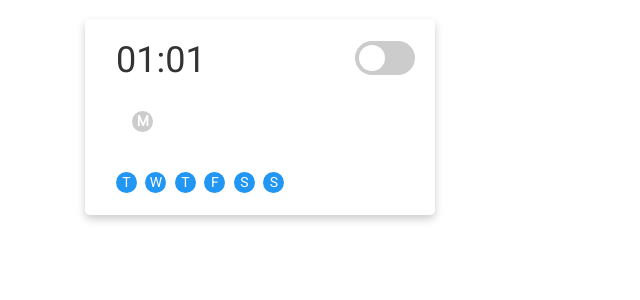
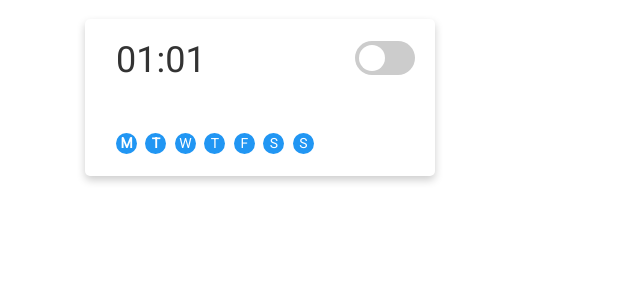
Before and after one commit to lennymlopes/cw-webapp, a Flask app: page / in a window 1280 px wide. Shown: the part 51-351 px from the top of the page, without its empty margins (0-640 px from the left). Run offline with Flask 2, Linux system fonts and the light colour scheme; a user stored in the database is signed in; tables that the repository leaves empty hold one stand-in row (values such as "Sample post"); some libraries are stand-ins or nearby versions.

Commit message:
show which day are active, styling

```diff
--- a/app/static/style.css
+++ b/app/static/style.css
@@ -154,6 +154,9 @@ input:checked + .slider:before {
 
 .day-checkbox {
 	position:relative;
+	display: inline-block;
+	width: 1.5em;
+	margin-right: 5px;
 }
 
 .day-checkbox label {
@@ -164,25 +167,13 @@ input:checked + .slider:before {
 	width: 1.5em;
 	height: 1.5em;
 	display: inline-block;
-	margin-right: 5px;
+
 	color: white;
 	margin-top: 20px;
 	margin-bottom: 20px;
 }
 
-.day-checkbox label:after {
-	background-color: #2196F3;
-	border: 2px solid #ccc;
-	border-radius: 50%;
-	text-align: center;
-	width: 1.5em;
-	height: 1.5em;
-	display: inline-block;
-	margin-right: 5px;
-	color: white;
-	margin-top: 20px;
-	margin-bottom: 20px;
-}
+
 .day-checkbox input[type="checkbox"] {
   visibility: hidden;
   background-color: #ccc;
--- a/app/templates/index.html
+++ b/app/templates/index.html
@@ -3,10 +3,6 @@
 {% block app_content %}
 
 	{% for alarm in alarms %}
-	<script type="text/javascript">
-		function myFunction() {
-			this.style.backgroundColor = color;
-		}
 	</script>
 		<div class="col-lg-4 col-sm-6 ">
 			<div class="card">
@@ -31,25 +27,21 @@
 
 
 						<div class="day-checkbox">
-								<input type="checkbox" id="monday" />
-								<label for="monday">M</label>
+								<input type="checkbox" id="monday_{{ alarm.id }}"
+								{% if alarm.monday is sameas true %} checked {% endif %}
+								 />
+								<label for="monday_{{ alarm.id }}">M</label>
 						</div>
-<!-- 						{% if alarm.monday is sameas true %}
-						<div class="day on">
-						{% else %}
-						<div  class="day off">
-						{% endif %}
-						<input type="checkbox" id="checkbox" />
-						M</div> -->
-<!-- 						<div class="container">
-							<div class="test">
-								<input type="checkbox" id="monday" />
-								<label for="monday">M</label>
-							</div>
-						</div> -->
+
+						<div class="day-checkbox">
+								<input type="checkbox" id="tuesday_{{ alarm.id }}"
+								{% if alarm.tuesday is sameas true %} checked {% endif %}
+								 />
+								<label for="tuesday_{{ alarm.id }}">T</label>
+						</div>
 
 
-						{% if alarm.tuesday is sameas True %} <div class="day on">T</div>{% else %} <div class="day off">T</div>{% endif %}
+						<!-- {% if alarm.tuesday is sameas True %} <div class="day on">T</div>{% else %} <div class="day off">T</div>{% endif %} -->
 						{% if alarm.wednesday is sameas True %} <div class="day on">W</div>{% else %} <div class="day off">W</div>{% endif %}
 						{% if alarm.thursday is sameas True %} <div class="day on">T</div>{% else %} <div class="day off">T</div>{% endif %}
 						{% if alarm.friday is sameas True %} <div class="day on">F</div>{% else %} <div class="day off">F</div>{% endif %}
```
